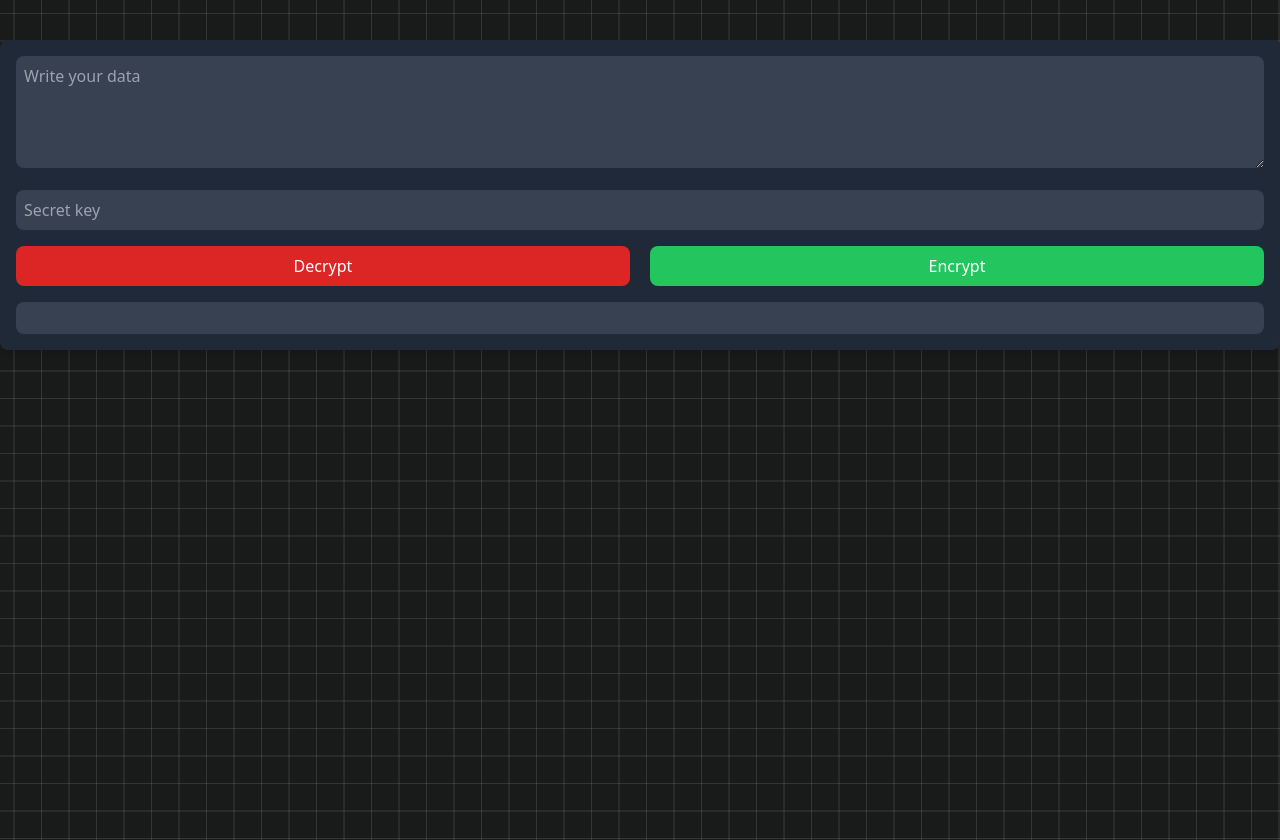
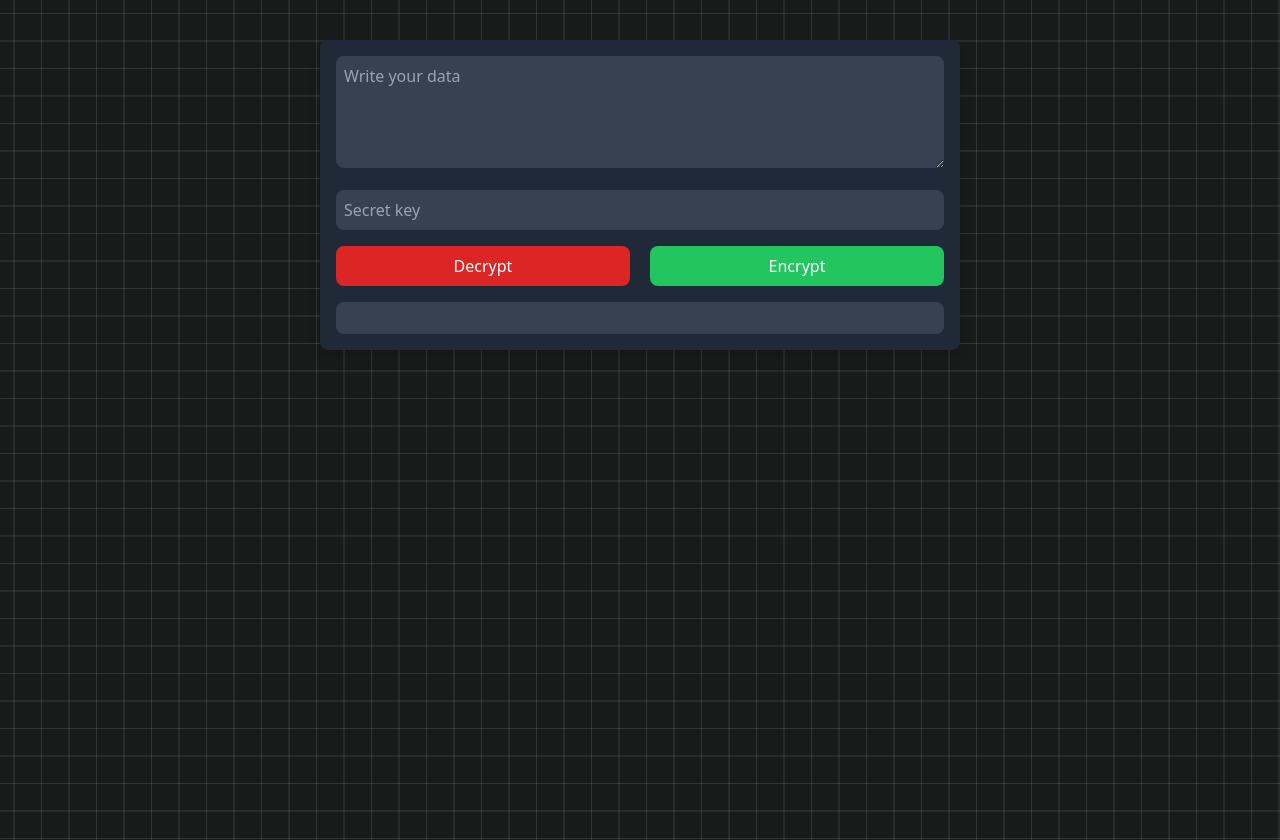
Before and after one commit to enajera123/AES-Encryption, a Next.js app: page / in a window 1280 px wide. Built offline with nearby package versions, Linux system fonts and the light colour scheme.

Commit message:
fix: style

```diff
--- a/src/components/Encryption.tsx
+++ b/src/components/Encryption.tsx
@@ -35,7 +35,7 @@ function Encryption() {
     }
 
     return (
-        <div className='text-white mt-10 p-4 bg-gray-800 rounded-lg shadow-lg'>
+        <div className='text-white mt-10 p-4 w-1/2 mx-auto bg-gray-800 rounded-lg shadow-lg'>
             <textarea
                 className='bg-gray-700 text-white p-2 w-full mb-4 rounded-lg border focus:outline-none border-none '
                 onChange={(e) => setData(e.target.value)}
```
